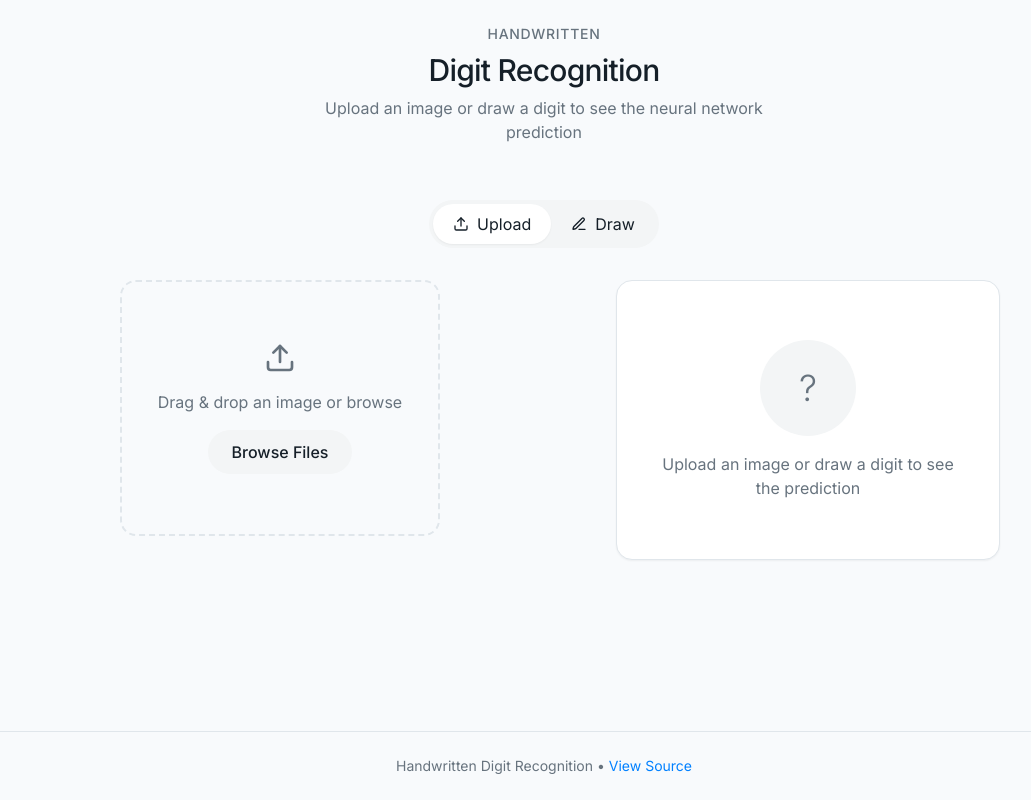
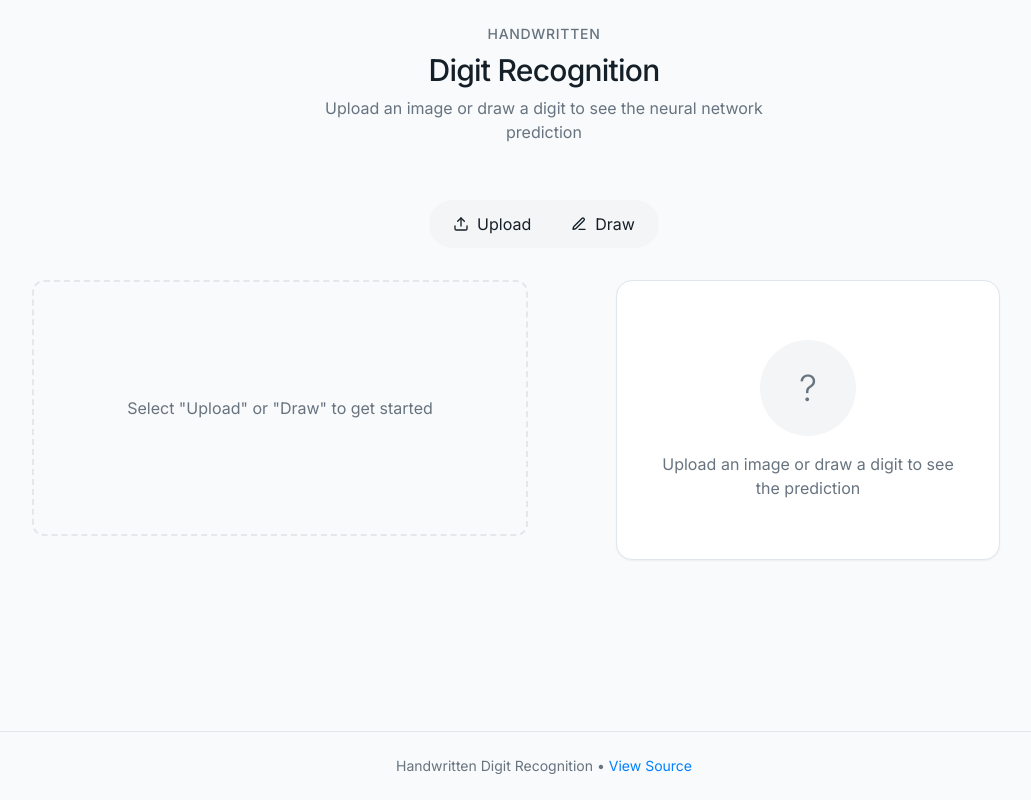
Before and after one commit to killmanu/digit-doodle-predictor, a React (Vite) app: page / in a window 1280 px wide. Shown: the whole page, without its empty margins (96-1127 px from the left). Built offline with nearby package versions, Linux system fonts and the light colour scheme.

Commit message:
Conditionally render upload/drawing components
The upload and drawing components are now conditionally rendered based on the selected input mode.

```diff
--- a/src/pages/Index.tsx
+++ b/src/pages/Index.tsx
@@ -10,12 +10,13 @@ import { PenLine, Upload } from 'lucide-react';
 import { toast } from 'sonner';
 
 enum InputMode {
+  NONE = 'none',
   UPLOAD = 'upload',
   DRAW = 'draw',
 }
 
 const Index = () => {
-  const [inputMode, setInputMode] = useState<InputMode>(InputMode.UPLOAD);
+  const [inputMode, setInputMode] = useState<InputMode>(InputMode.NONE);
   const [selectedImage, setSelectedImage] = useState<string | null>(null);
   const [drawnImage, setDrawnImage] = useState<string | null>(null);
   const [isProcessing, setIsProcessing] = useState(false);
@@ -88,6 +89,11 @@ const Index = () => {
     setPrediction(null);
   };
 
+  const closeInput = () => {
+    setInputMode(InputMode.NONE);
+    setPrediction(null);
+  };
+
   return (
     <div className="min-h-screen flex flex-col">
       <AppHeader />
@@ -103,10 +109,10 @@ const Index = () => {
                     ? 'bg-white shadow-sm'
                     : 'hover:bg-white/50'
                 }`}
-                onClick={switchToUpload}
+                onClick={inputMode === InputMode.UPLOAD ? closeInput : switchToUpload}
               >
                 <Upload className="w-4 h-4" />
-                Upload
+                {inputMode === InputMode.UPLOAD ? 'Hide Upload' : 'Upload'}
               </button>
               <button
                 className={`px-5 py-2 rounded-full flex items-center gap-2 transition-all ${
@@ -114,10 +120,10 @@ const Index = () => {
                     ? 'bg-white shadow-sm'
                     : 'hover:bg-white/50'
                 }`}
-                onClick={switchToDraw}
+                onClick={inputMode === InputMode.DRAW ? closeInput : switchToDraw}
               >
                 <PenLine className="w-4 h-4" />
-                Draw
+                {inputMode === InputMode.DRAW ? 'Hide Canvas' : 'Draw'}
               </button>
             </div>
           </div>
@@ -125,19 +131,29 @@ const Index = () => {
           <div className="grid grid-cols-1 md:grid-cols-2 gap-8 items-start">
             {/* Left Column - Input */}
             <div className="animate-slide-up">
-              {inputMode === InputMode.UPLOAD ? (
+              {inputMode === InputMode.UPLOAD && (
                 <FileUpload
                   onImageSelect={handleImageSelect}
                   selectedImage={selectedImage}
                   isProcessing={isProcessing}
                   onPredict={handlePredict}
                 />
-              ) : (
+              )}
+
+              {inputMode === InputMode.DRAW && (
                 <DrawingCanvas
                   onImageGenerated={handleDrawingGenerated}
                   isProcessing={isProcessing}
                   onPredict={handlePredict}
                 />
+              )}
+
+              {inputMode === InputMode.NONE && (
+                <div className="w-full flex flex-col items-center justify-center h-64 bg-gray-50 rounded-lg border-2 border-dashed border-gray-200">
+                  <p className="text-muted-foreground text-center">
+                    Select "Upload" or "Draw" to get started
+                  </p>
+                </div>
               )}
             </div>
 
```
